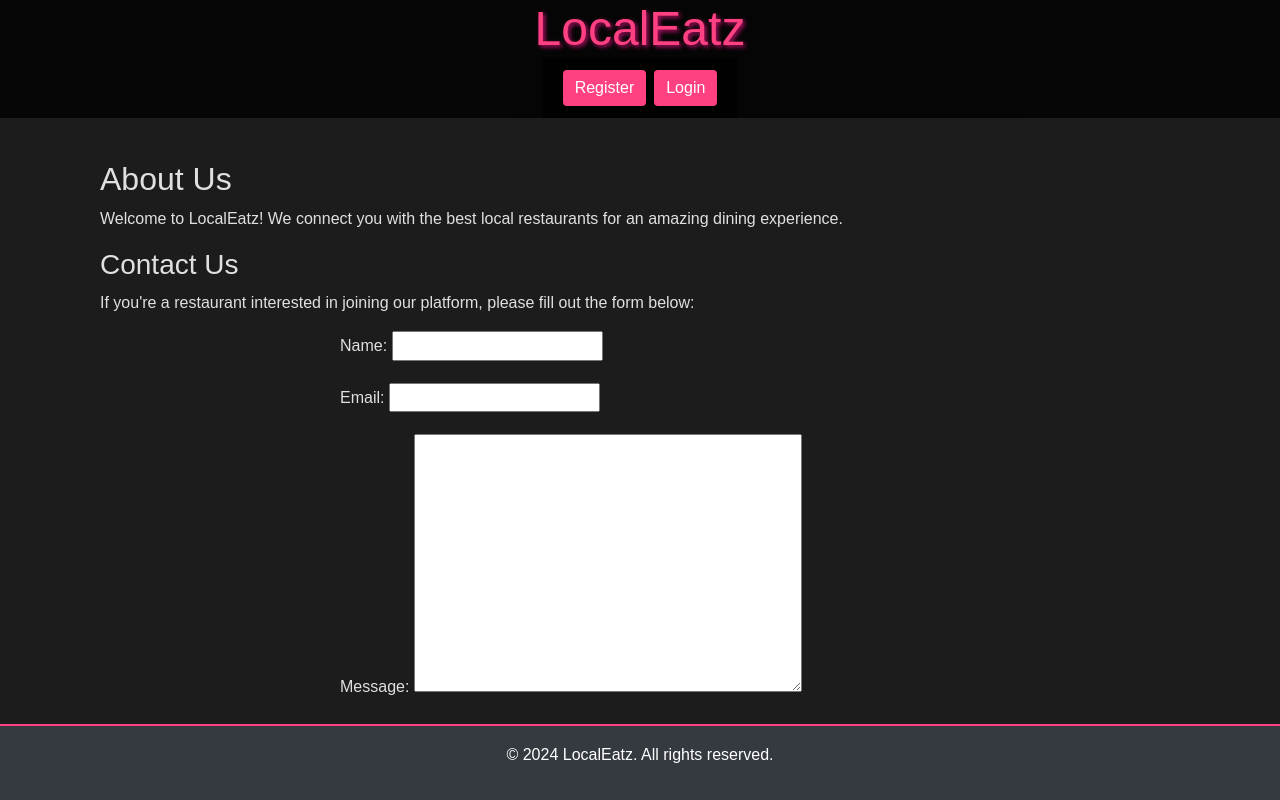
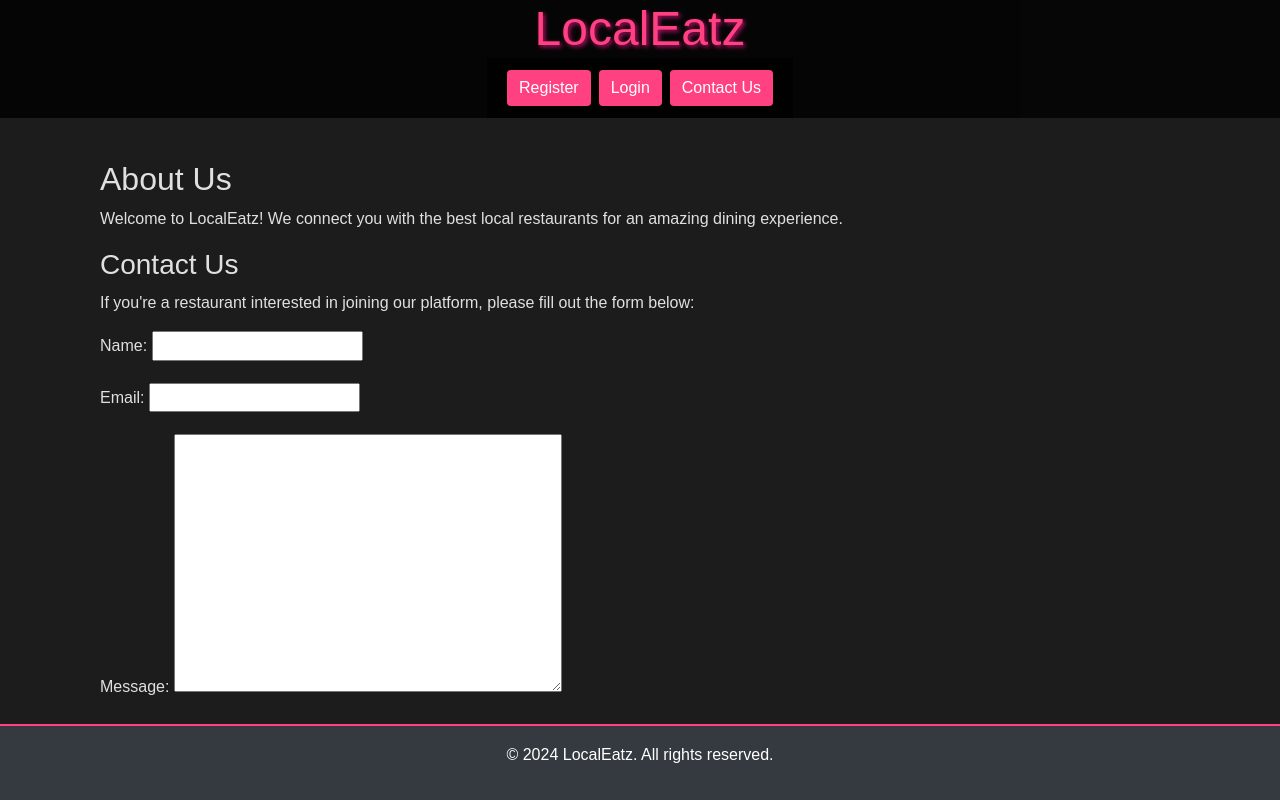
Before and after one commit to cmoynan/LocalEatzApp, a Django app: page /about/ in a window 1280 px wide. Run offline with Django 4.2, Linux system fonts and the light colour scheme; some libraries are stand-ins or nearby versions.

Commit message:
added templates_DIR variable so that allauth pages render css on the webpage

```diff
--- a/about/templates/about/about.html
+++ b/about/templates/about/about.html
@@ -10,8 +10,8 @@
     <h3>Contact Us</h3>
     <p>If you're a restaurant interested in joining our platform, please fill out the form below:</p>
 
-    <div class="contact-form-container" style="display: flex; justify-content: center;">
-        <form method="post" style="width: 100%; max-width: 600px;">
+    <div class="contact-form-container">
+        <form method="post">
             {% csrf_token %}
             {{ form.non_field_errors }}
             <div class="form-group">
--- a/localeatz/settings.py
+++ b/localeatz/settings.py
@@ -11,9 +11,11 @@ https://docs.djangoproject.com/en/4.2/ref/settings/
 """
 
 from pathlib import Path
+import os
 
 # Build paths inside the project like this: BASE_DIR / 'subdir'.
 BASE_DIR = Path(__file__).resolve().parent.parent
+TEMPLATES_DIR = os.path.join(BASE_DIR, 'templates')
 
 
 # Quick-start development settings - unsuitable for production
@@ -73,7 +75,7 @@ ROOT_URLCONF = 'localeatz.urls'
 TEMPLATES = [
     {
         'BACKEND': 'django.template.backends.django.DjangoTemplates',
-        'DIRS': [],
+        'DIRS': [TEMPLATES_DIR],
         'APP_DIRS': True,
         'OPTIONS': {
             'context_processors': [
--- a/restaurants/templates/base.html
+++ b/restaurants/templates/base.html
@@ -3,6 +3,7 @@
 {% url 'account_login' as login_url %}
 {% url 'account_signup' as signup_url %}
 {% url 'account_logout' as logout_url %}
+{% url 'about' as about_url %}
 
 <!DOCTYPE html>
 <html lang="en">
@@ -32,12 +33,18 @@
                     <li class="nav-item">
                         <a class="btn btn-primary m-1" href="{% url 'account_logout' %}">Logout</a>
                     </li>
+                    <li class="nav-item">
+                        <a class="btn btn-primary m-1" href="{% url 'about' %}">Contact Us</a>
+                    </li>
                     {% else %}
                     <li class="nav-item">
                         <a class="btn btn-primary m-1" href="{% url 'account_signup' %}">Register</a>
                     </li>
                     <li class="nav-item">
                         <a class="btn btn-primary m-1" href="{% url 'account_login' %}">Login</a>
+                    </li>
+                    <li class="nav-item">
+                        <a class="btn btn-primary m-1" href="{% url 'about' %}">Contact Us</a>
                     </li>
                     {% endif %}
                 </ul>
--- a/templates/account/login.html
+++ b/templates/account/login.html
@@ -12,7 +12,7 @@
     <div class="row">
         <div class="col-md-8 mt-3 offset-md-2">
             <h3>{% trans "Sign In" %}</h3>
-
+            <h1>Nonsense</h1>
             <p>{% blocktrans %}Welcome back to the LocalEatz website. To book a table in one of your favoutie restaurants, then <a class="link" href="{{ signup_url }}">sign up</a>
                 first.{% endblocktrans %}</p>
         </div>
```
Also changed, not shown: db.sqlite3, restaurants/restaurant_images/test.jpg (renamed from restaurants/restaurant_images/pexels-adrien-olichon-1257089-3534750.jpg), 1 other file.
